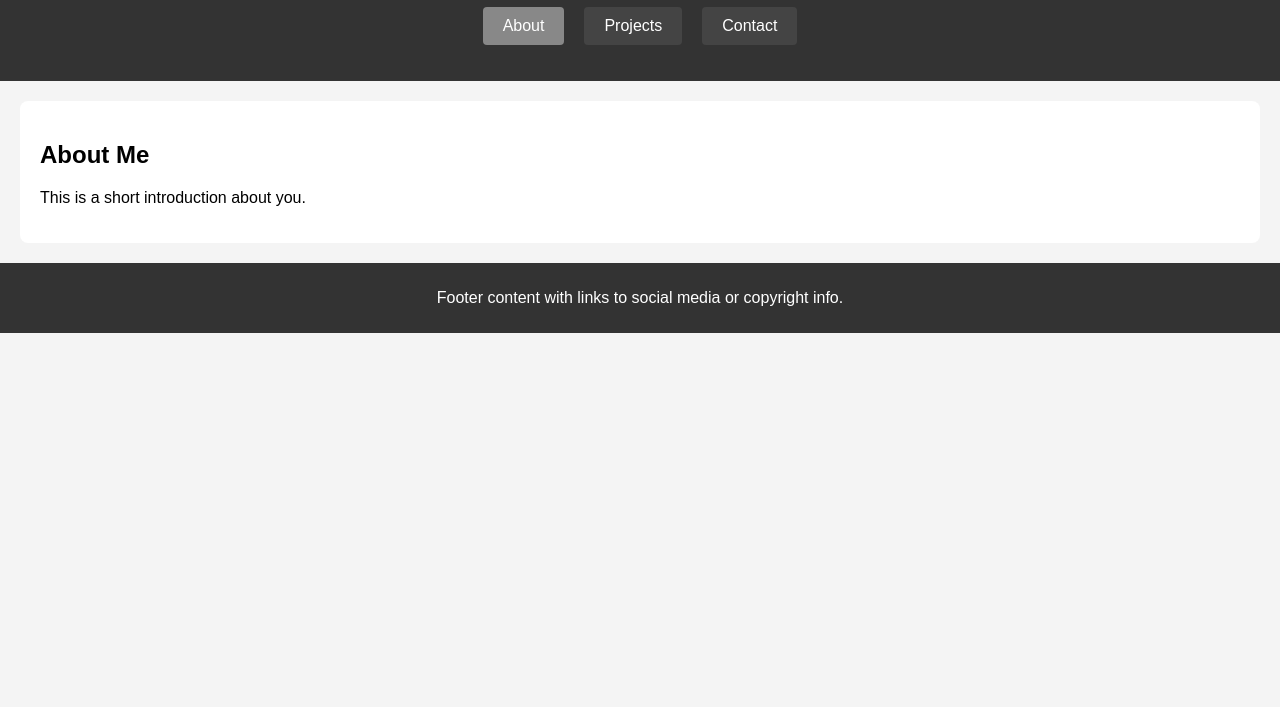
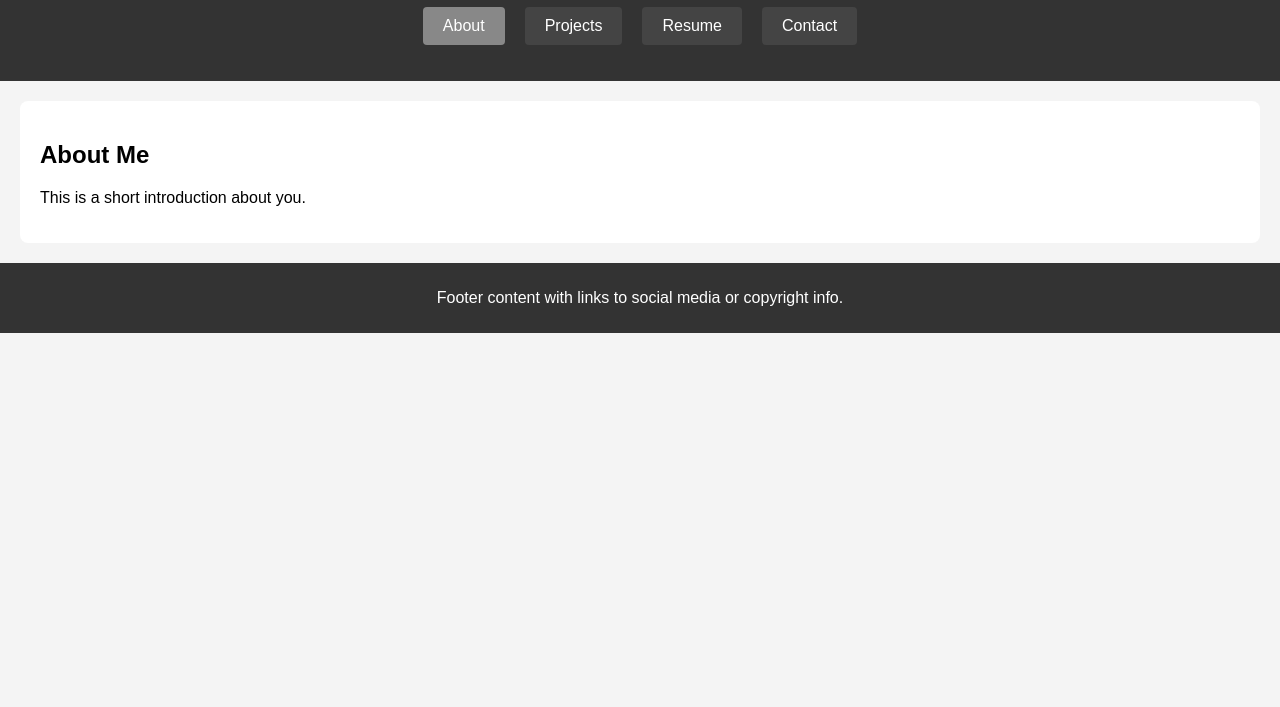
Before and after one commit to sergiovargasvillar/sergiovargasvillar.github.io, a plain HTML site: page index.html in a window 1280 px wide. Shown: the part 93-800 px from the top of the page. Drawn offline with Linux system fonts and the light colour scheme.

Commit message:
updated resume

```diff
--- a/index.html
+++ b/index.html
@@ -13,6 +13,7 @@
             <ul class="tab-list">
                 <li class="tab-link active" data-tab="about">About</li>
                 <li class="tab-link" data-tab="projects">Projects</li>
+                <li class="tab-link" data-tab="resume">Resume</li>
                 <li class="tab-link" data-tab="contact">Contact</li>
             </ul>
         </nav>
@@ -28,6 +29,13 @@
         <p>Details about your projects go here.</p>
     </section>
 
+    <section id="resume" class="tab-content">
+        <h2>Resume</h2>
+        <p>My resume goes here.</p>
+        <embed src="files/Resume EE.pdf" width="800" height="600" type="application/pdf">
+    </section>
+
+
     <section id="contact" class="tab-content">
         <h2>Contact</h2>
         <p>Your contact information or a contact form can go here.</p>
```
Also changed, not shown: 2 other files.
